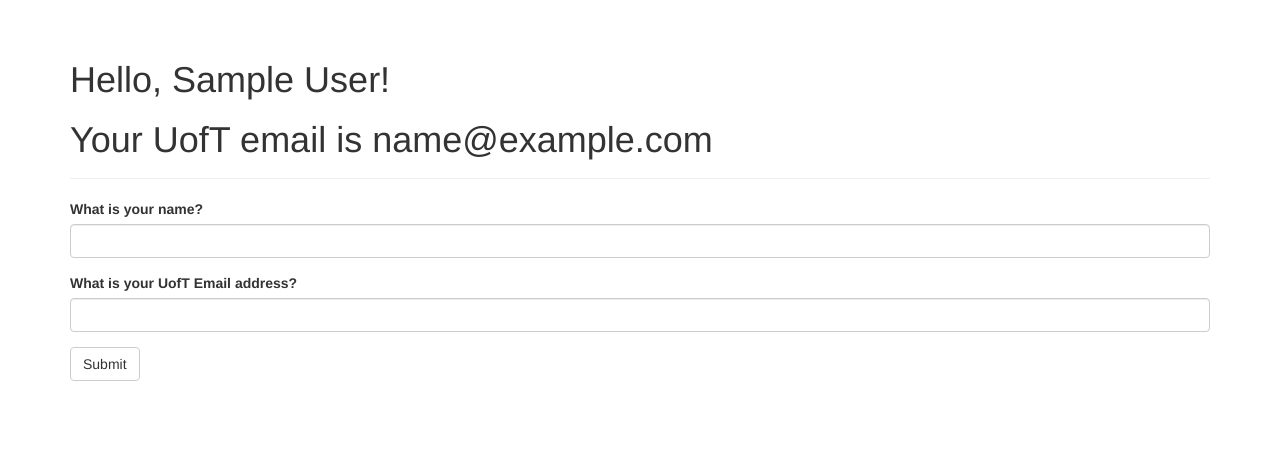
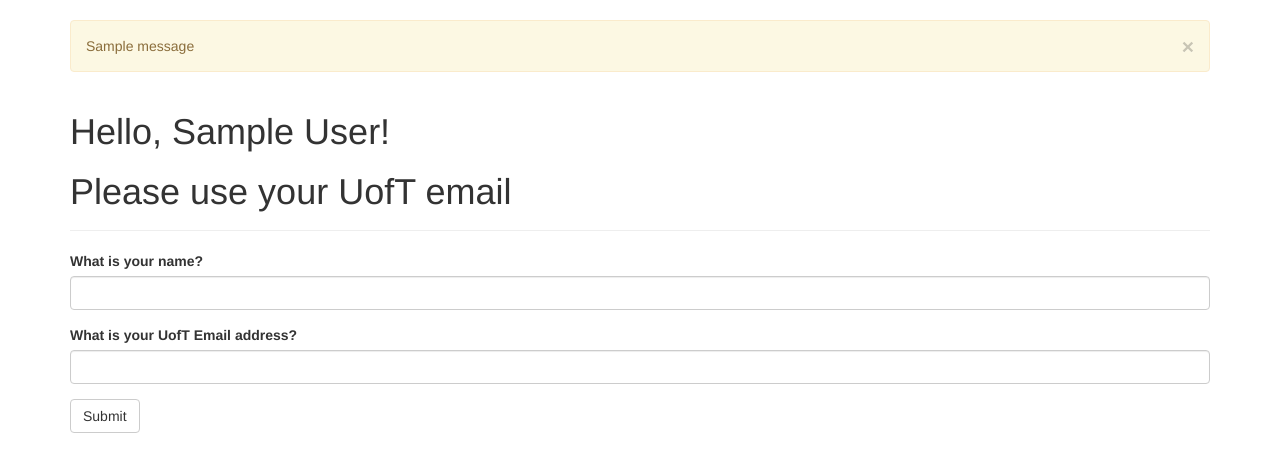
Before and after one commit to Exquisition/ECE444-F2020-Lab3, a Flask app: page / in a window 1280 px wide. Shown: the part 52-503 px from the top of the page. Run offline with Flask 2, Linux system fonts and the light colour scheme; the visitor is signed in with stand-in values (Sample User, id 1); one stand-in notice (Sample message) is shown; some libraries are stand-ins or nearby versions.

Commit message:
finished activity 2
finished lab

```diff
--- a/app.py
+++ b/app.py
@@ -1,4 +1,4 @@
-from flask import Flask, render_template, url_for, redirect, session
+from flask import Flask, render_template, url_for, redirect, session, flash
 from flask_bootstrap import Bootstrap
 from flask_moment import Moment
 from flask_wtf import FlaskForm, CsrfProtect
@@ -14,8 +14,7 @@
 
 class NameForm(FlaskForm):
     name = StringField('What is your name?', validators=[DataRequired()])
-    email = StringField('What is your UofT Email address?', validators=[DataRequired(), Email(granular_message='test'), Regexp('.*utoronto.*',
-                                                                                                        message='Must be a valid UofT email')])
+    email = StringField('What is your UofT Email address?', validators=[DataRequired(), Email()])
     submit = SubmitField('Submit')
 
 
@@ -23,6 +22,12 @@
 def index():
     form = NameForm()
     if form.validate_on_submit():
+        old_name = session.get('name')
+        old_email = session.get('email')
+        if old_name is not None and old_name != form.name.data:
+            flash('Looks like you have changed your name!')
+        if old_email is not None and old_email != form.email.data:
+            flash('Looks like you have changed your email!')
         session['name'] = form.name.data
         session['email'] = form.email.data
         return redirect(url_for('index'))
--- a/templates/index.html
+++ b/templates/index.html
@@ -10,13 +10,26 @@
 </head>
 <body>
 
-{% block page_content %}
-    <div class="page-header">
-        <h1>Hello, {% if name %}{{ name }}{% else %}Stranger{% endif %}!</h1>
+{% block content %}
+    <div class="container">
+        {% for message in get_flashed_messages() %}
+            <div class="alert alert-warning">
+                <button type="button" class="close" data-dismiss="alert">&times;</button>
+                {{ message }}
+            </div>
+        {% endfor %}
+        {% block page_content %}
+            <div class="page-header">
+                <h1>Hello, {% if name %}{{ name }}{% else %}Stranger{% endif %}!</h1>
 
-        <h1>{% if email %}Your UofT email is {{ email }}{% endif %}</h1>
+                <h1>{% if 'utoronto' in email %}Your UofT email is {{ email }} {% else %} Please use your UofT
+                    email{% endif %}</h1>
+            </div>
+            {{ wtf.quick_form(form) }}
+        {% endblock %}
     </div>
-    {{ wtf.quick_form(form) }}
 {% endblock %}
+
+
 </body>
 </html>
```
Also changed, not shown: README.md, 2 other files.
